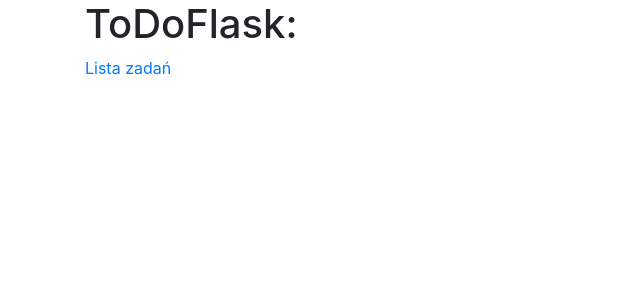
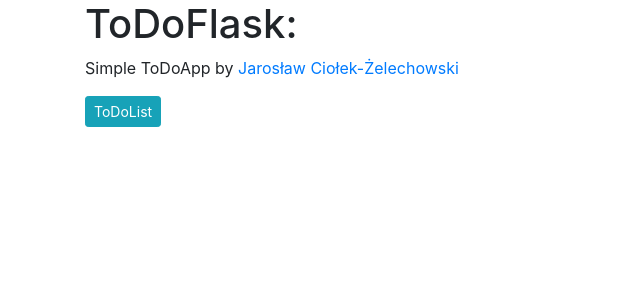
Before and after one commit to Torak28/ToDoFlask, a Flask app: page / in a window 1280 px wide. Shown: the top 300 px of the page, without its empty margins (0-640 px from the left). Run offline with Flask 2, Linux system fonts and the light colour scheme; some libraries are stand-ins or nearby versions.

Commit message:
Change index a little bit - add button insted of link

```diff
--- a/templates/index.html
+++ b/templates/index.html
@@ -10,7 +10,8 @@
 <body>
   <div class=container>
     <h1>{{ config.SITE_NAME }}:</h1>
-    <p><a href="{{ url_for('zadania') }}">Lista zadań</a></p>
+    <p>Simple ToDoApp by <a href="https://github.com/Torak28">Jarosław Ciołek-Żelechowski</a></p>
+  <a href="{{ url_for('zadania') }}" class="btn btn-info btn-sm" role="button">ToDoList</a>
   </div>
 </body>
 </html>
```
